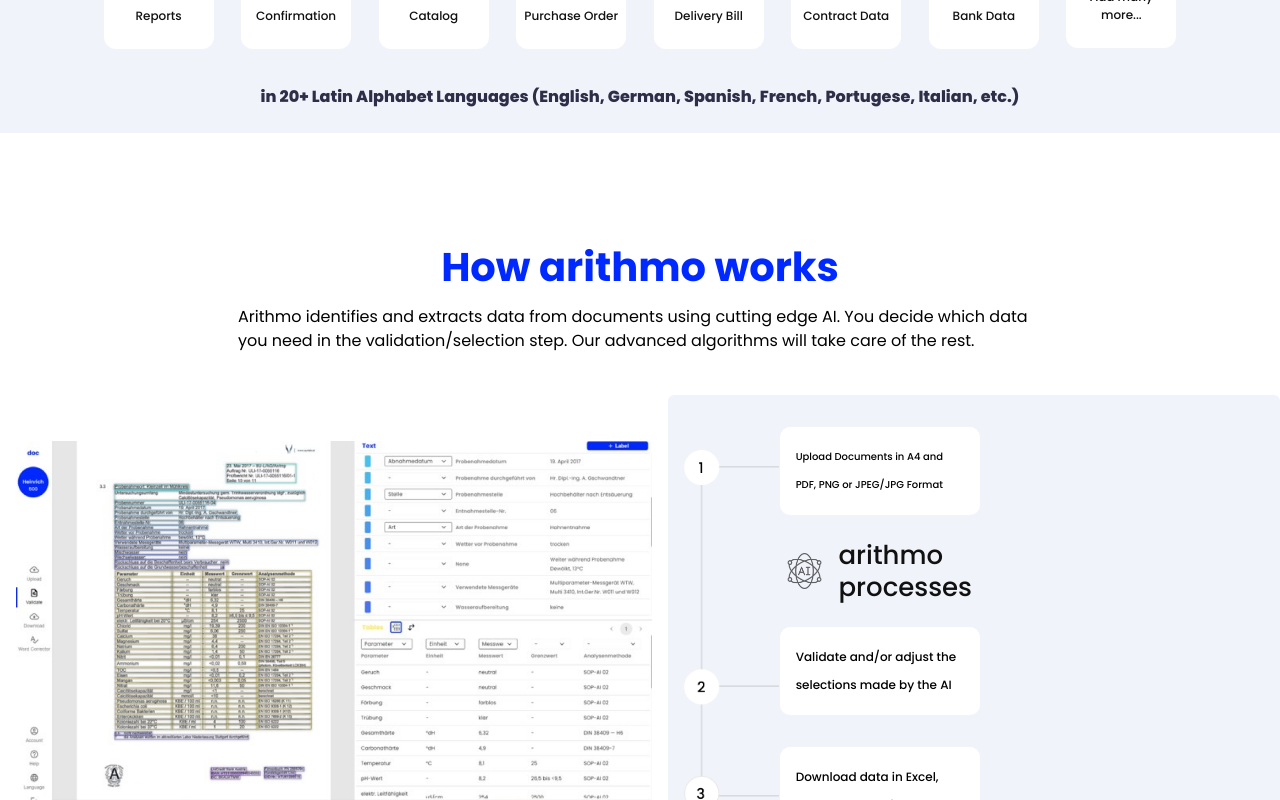
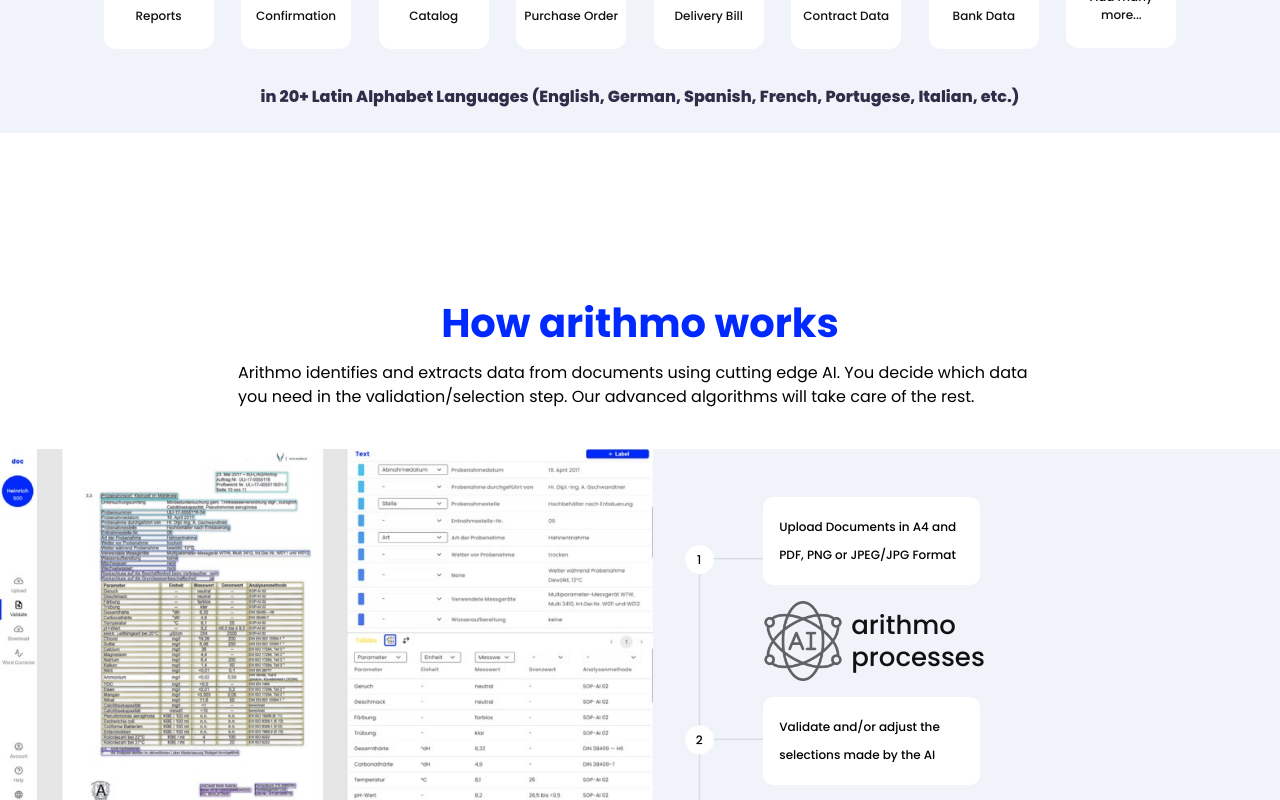
Before and after one commit to zainsadaqat/arithmo, a React (Create React App) app: page / in a window 1280 px wide. Shown: the part 2040-2840 px from the top of the page. Built offline with nearby package versions, Linux system fonts and the light colour scheme.

Commit message:
Add the updated component

```diff
--- a/src/pages/LandingPage.jsx
+++ b/src/pages/LandingPage.jsx
@@ -1,4 +1,5 @@
 import React from 'react';
+import ArithmoRebuild from '../components/ArithmoRebuild';
 import ArithmoWorks from '../components/ArithmoWorks';
 import Features from '../components/Features';
 import Footer from '../components/Footer';
@@ -22,7 +23,8 @@
         <Structure />
       </div>
       <UseCases />
-      <ArithmoWorks />
+      {/* <ArithmoWorks /> */}
+      <ArithmoRebuild />
       <GetReady />
       <Features />
       <div id="contact" className="max-w-5xl mx-auto">
```
